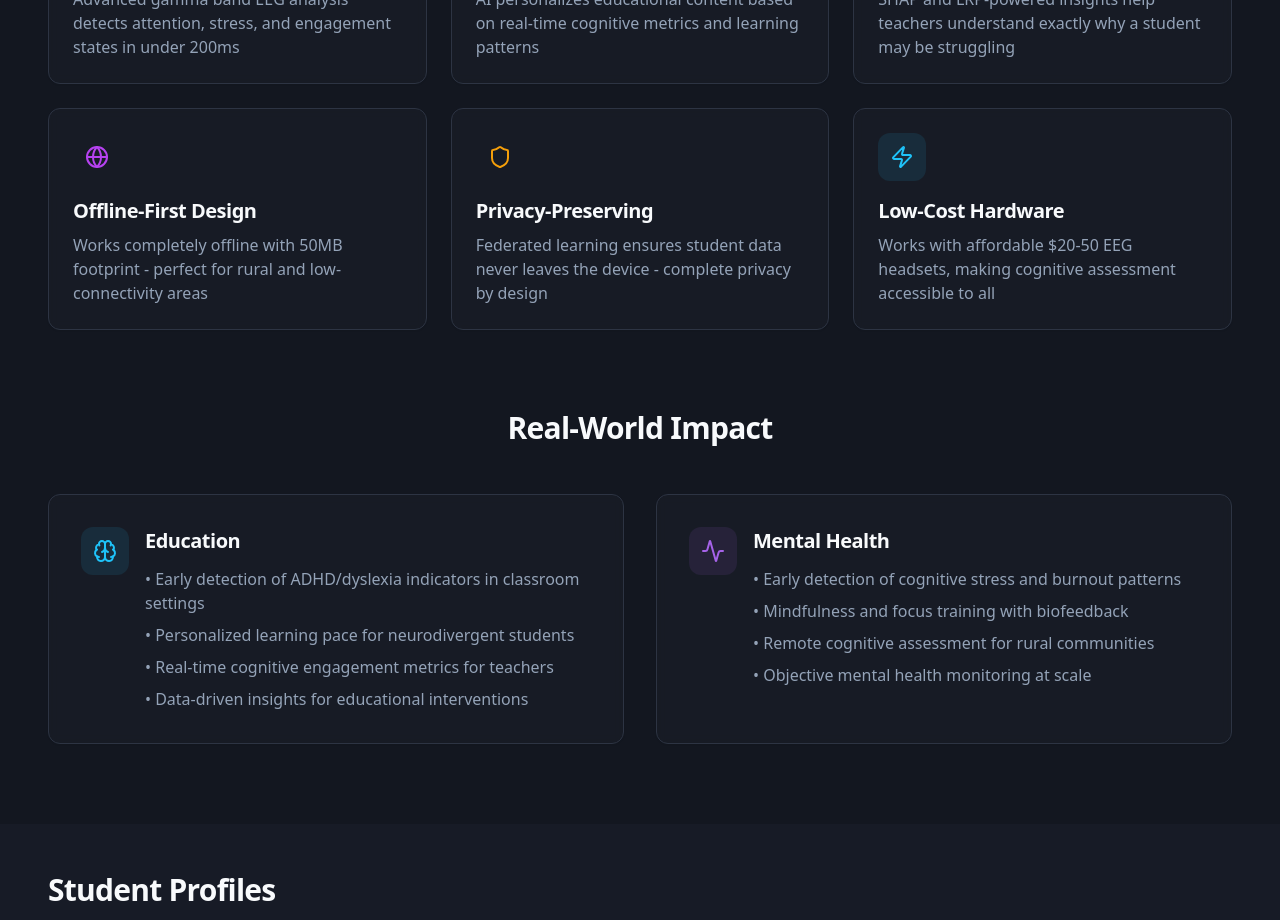
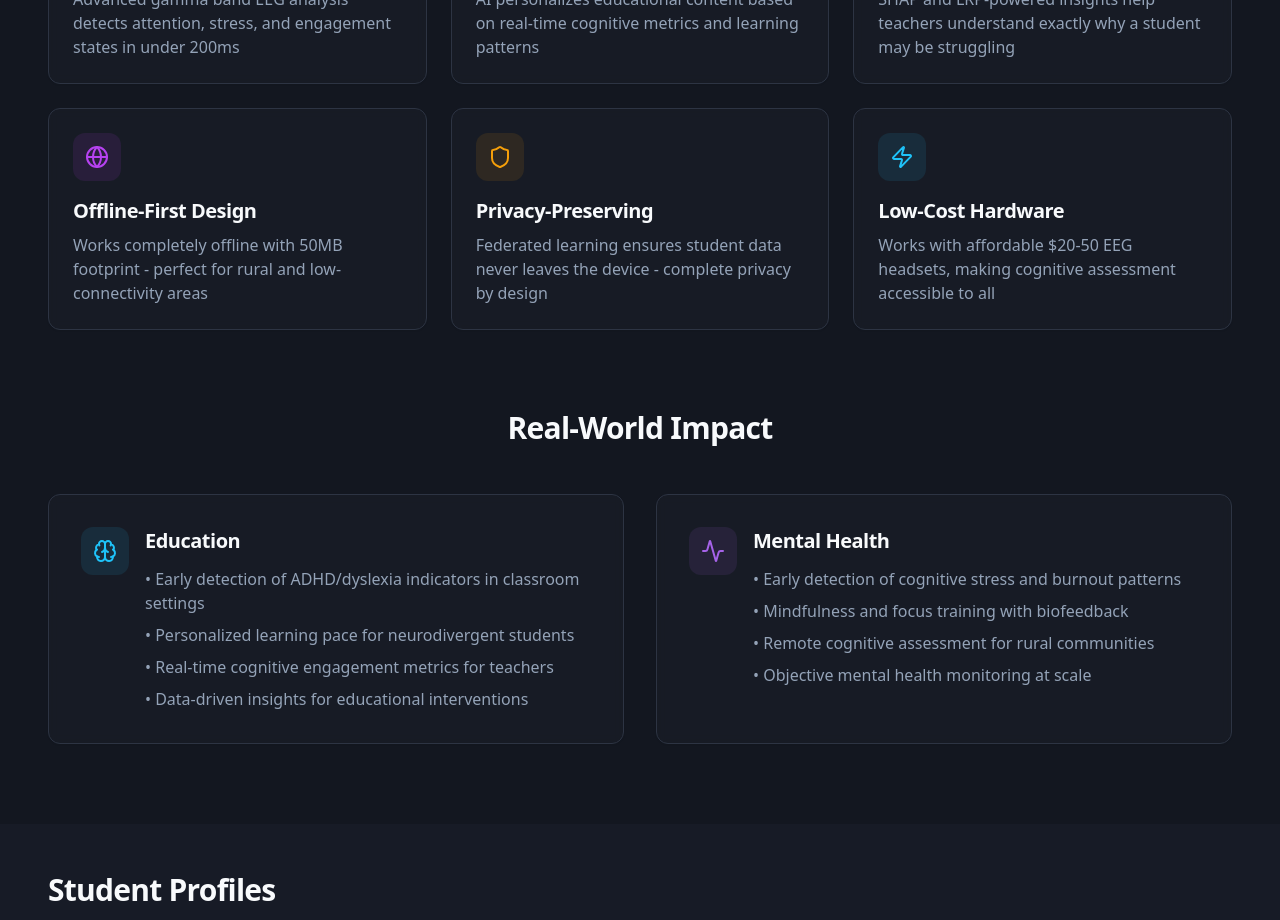
Before and after one commit to senushidinara/neuroaccess-, a React (Vite) app: page / in a window 1280 px wide. Shown: the part 2580-3500 px from the top of the page. Built offline with nearby package versions, Linux system fonts and the light colour scheme; the HTML template or start-up script is replaced by a standard one.

Commit message:
Fix dynamic Tailwind classes in Features.tsx
cgen-8ea83ab06e5e4c3990398502e8b81670

```diff
--- a/src/components/Features.tsx
+++ b/src/components/Features.tsx
@@ -2,6 +2,14 @@ import { Card } from "@/components/ui/card";
 import { Brain, Activity, Sparkles, Globe, Shield, Zap } from "lucide-react";
 
 const Features = () => {
+  const colorMap: Record<string, { bg: string; text: string; border: string }> = {
+    primary: { bg: "hsl(var(--primary) / 0.1)", text: "hsl(var(--primary))", border: "hsl(var(--primary) / 0.5)" },
+    success: { bg: "hsl(var(--success) / 0.1)", text: "hsl(var(--success))", border: "hsl(var(--success) / 0.5)" },
+    secondary: { bg: "hsl(var(--secondary) / 0.1)", text: "hsl(var(--secondary))", border: "hsl(var(--secondary) / 0.5)" },
+    accent: { bg: "hsl(var(--accent) / 0.1)", text: "hsl(var(--accent))", border: "hsl(var(--accent) / 0.5)" },
+    warning: { bg: "hsl(var(--warning) / 0.1)", text: "hsl(var(--warning))", border: "hsl(var(--warning) / 0.5)" },
+  };
+
   const features = [
     {
       icon: Brain,
@@ -56,14 +64,18 @@ const Features = () => {
         <div className="grid grid-cols-1 md:grid-cols-2 lg:grid-cols-3 gap-6">
           {features.map((feature, index) => {
             const Icon = feature.icon;
+            const colors = colorMap[feature.color];
             return (
               <Card
                 key={index}
                 className="p-6 bg-card/50 backdrop-blur-sm border-border hover:border-primary/50 transition-all group hover:shadow-lg hover:shadow-primary/10 animate-slide-up"
                 style={{ animationDelay: `${index * 0.1}s` }}
               >
-                <div className={`w-12 h-12 rounded-lg bg-${feature.color}/10 flex items-center justify-center mb-4 group-hover:bg-${feature.color}/20 transition-all`}>
-                  <Icon className={`w-6 h-6 text-${feature.color}`} />
+                <div
+                  className="w-12 h-12 rounded-lg flex items-center justify-center mb-4 transition-all group-hover:brightness-110"
+                  style={{ backgroundColor: colors.bg }}
+                >
+                  <Icon className="w-6 h-6" style={{ color: colors.text }} />
                 </div>
                 <h3 className="text-xl font-semibold mb-2">{feature.title}</h3>
                 <p className="text-muted-foreground">{feature.description}</p>
```
